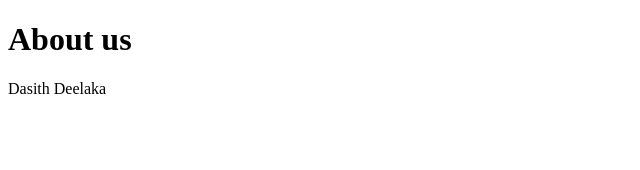
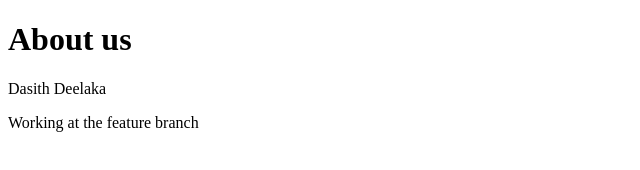
Before and after one commit to DasithDeelaka/git-example-2021, a plain HTML site: page about.html in a window 1280 px wide. Shown: the whole page, without its empty margins (0-640 px from the left). Drawn offline with Linux system fonts and the light colour scheme.

Commit message:
New feature branch created

```diff
--- a/about.html
+++ b/about.html
@@ -8,6 +8,7 @@
 </head>
     <h1>About us</h1>
     <p>Dasith Deelaka</p>
+    <p>Working at the feature branch</p>
 <body>
 
 </body>
```
Also changed, not shown: contact.html (+1 -1 lines), index.html (+1 -1 lines).
